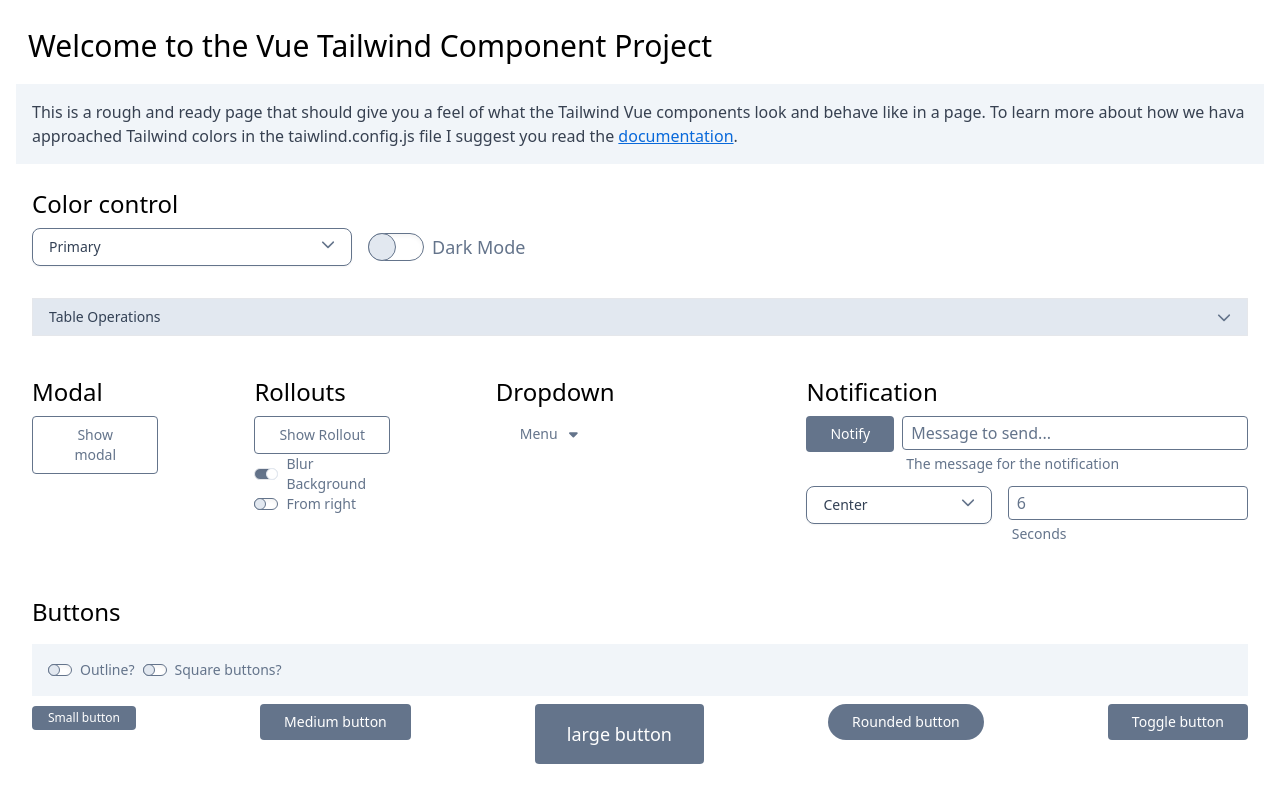
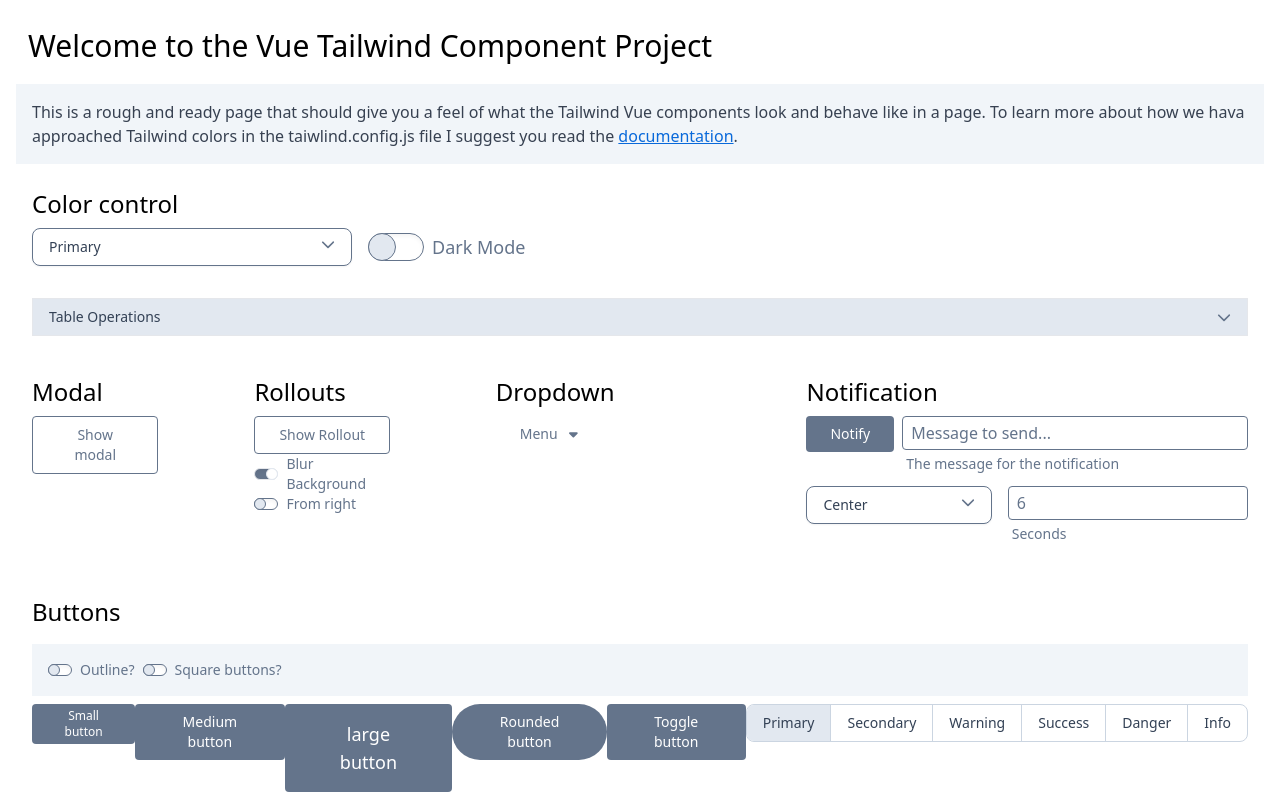
Before and after one commit to richardhulbert/vue3-tailwind-components, a Vue app: page / in a window 1280 px wide. Shown: the top 800 px of the page. Built offline with nearby package versions, Linux system fonts and the light colour scheme.

Commit message:
Added TwButtonGroup.vue

```diff
--- a/src/App.vue
+++ b/src/App.vue
@@ -1,4 +1,4 @@
-<script setup>
+<script setup xmlns:tw-button-group="http://www.w3.org/1999/html">
 import {computed, ref} from "vue";
 import _ from 'lodash'
 import {faker} from '@faker-js/faker';
@@ -17,7 +17,8 @@
   TwNotification,
   TwTextarea,
   TwCollapse,
-  TwRange
+  TwRange,
+    TwButtonGroup
 } from "./components/";
 
 
@@ -357,10 +358,14 @@
             Toggle button
           </tw-button>
         </div>
+        <div>
+          <tw-button-group :color="accentColor" :items="colors" v-model="accentColor"></tw-button-group>
+        </div>
 
       </div>
 
     </section>
+
     <section class="p-3 ">
       <hr>
       <h1 class="my-4 text-2xl">Input</h1>
--- /dev/null
+++ b/src/components/buttonGroup/TwButtonGroup.vue
@@ -0,0 +1,40 @@
+<script setup>
+import {computed} from 'vue';
+import TwButtonGroupItem from "./TwButtonGroupItem.vue";
+
+const emit = defineEmits(
+    ['update:modelValue']
+)
+
+
+const props = defineProps({
+  items:{
+    type:Array,
+    default:[
+    ]
+  },
+  modelValue: {
+    type: String,
+    default: ""
+  },
+  color:{
+    type: String,
+    default:'primary'
+  }
+})
+
+const baseClass=computed(()=>{
+  return `border-${props.color}-300 divide-${props.color}-300 text-${props.color}-700 dark:text-${props.color}-200`
+})
+function handleClick(i){
+  emit('update:modelValue', i)
+}
+</script>
+
+<template>
+<div class="inline-flex -space-x-0 divide-x  overflow-hidden rounded-lg border text-sm " :class="baseClass">
+
+  <tw-button-group-item :color="props.color"  v-for="(item, index) in items" :key="index" @click="handleClick(item.value)" :label="item.label" :value="item.value" :selected-value="props.modelValue"></tw-button-group-item>
+
+</div>
+</template>
--- /dev/null
+++ b/src/components/buttonGroup/TwButtonGroupItem.vue
@@ -0,0 +1,24 @@
+<script setup>
+import {computed} from 'vue'
+const props=defineProps(
+    {
+      label:String,
+      value:{},
+      selectedValue:{},
+      color:{type:String, default:'primary'},
+    }
+)
+
+const selectedClass = computed(() => {
+ return props.selectedValue === props.value? `bg-${props.color}-200   dark:bg-${props.color}-700 `:`hover:bg-${props.color}-100 dark:hover:bg-${props.color}-500`;
+})
+
+</script>
+
+<template>
+  <div class="px-4 py-2  cursor-pointer" :class="selectedClass">{{ props.label }}</div>
+</template>
+
+<style scoped>
+
+</style>
--- a/src/components/index.js
+++ b/src/components/index.js
@@ -14,6 +14,7 @@
 export {default as TwTextarea} from './textarea/TwTextarea.vue'
 export {default as TwCollapse} from './collapse/TwCollapse.vue'
 export {default as TwRange} from './range/TwRange.vue'
+export {default as TwButtonGroup} from './buttonGroup/TwButtonGroup.vue'
 
 
 
--- a/tailwind.config.js
+++ b/tailwind.config.js
@@ -13,6 +13,10 @@
     },
     {
       pattern: /border-(primary|secondary|warning|success|danger|info)-(\d00)/,
+      variants:  ['dark', 'dark:hover'],
+    },
+    {
+      pattern: /divide-(primary|secondary|warning|success|danger|info)-(\d00)/,
       variants:  ['dark', 'dark:hover'],
     },
     {
```
Also changed, not shown: src/components/buttonGroup/README.md (added), 1 other file (tests, documents, lock files or other folders).
